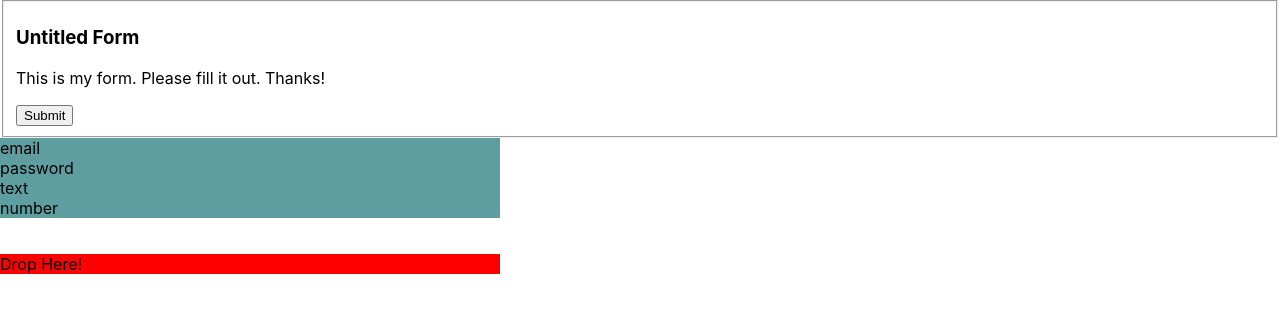
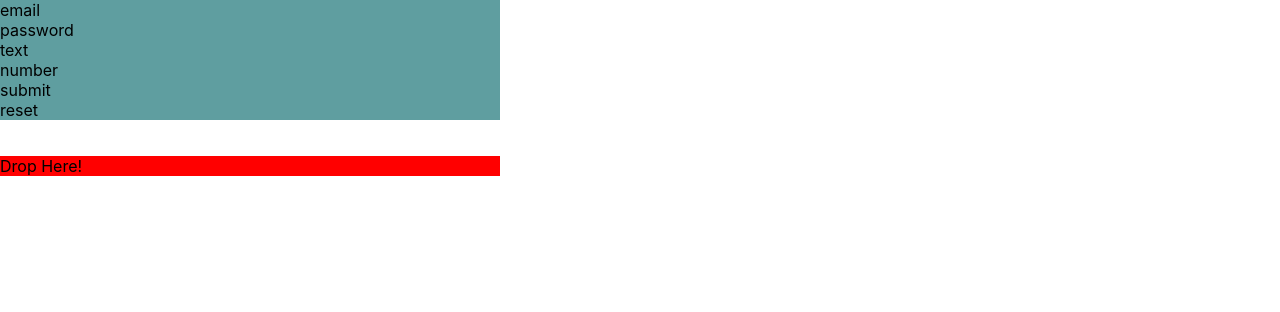
Before and after one commit to SalotJay/form-builder, a React (Create React App) app: page / in a window 1280 px wide. Shown: the top 312 px of the page. Built offline with nearby package versions, Linux system fonts and the light colour scheme.

Commit message:
Formik integration

```diff
--- a/package.json
+++ b/package.json
@@ -11,6 +11,7 @@
     "@types/react": "^18.0.26",
     "@types/react-dom": "^18.0.9",
     "formBuilder": "^3.8.3",
+    "formik": "^2.2.9",
     "node-sass": "^7.0.3",
     "react": "^18.2.0",
     "react-dnd": "^16.0.1",
--- a/src/App.tsx
+++ b/src/App.tsx
@@ -1,19 +1,46 @@
 import { Basket } from "./drop";
 import { DndProvider } from "react-dnd";
 import { HTML5Backend } from "react-dnd-html5-backend";
-import { useState } from "react";
+import { useMemo, useState } from "react";
+import { Formik } from "formik";
 
 const inputObject: any = {
-  email: (index: number, label: string) => (
+  email: (
+    index: number,
+    label: string,
+    handleChange: any,
+    handleBlur: any,
+    values: any,
+    errors: any,
+    touched: any
+  ) => (
     <>
       <label className="control-label" htmlFor={`email-${index}`}>
         {label}
         <br />
       </label>
-      <input type="email" id={`email-${index}`} name={`email-${index}`} />
+      <input
+        type="email"
+        id={`email_${index}`}
+        name={`email_${index}`}
+        onChange={handleChange}
+        onBlur={handleBlur}
+        value={values[`email_${index}`]}
+      />
+      {errors[`email_${index}`] &&
+        touched[`email_${index}`] &&
+        errors[`email_${index}`]}
     </>
   ),
-  password: (index: number, label: string) => (
+  password: (
+    index: number,
+    label: string,
+    handleChange: any,
+    handleBlur: any,
+    values: any,
+    errors: any,
+    touched: any
+  ) => (
     <>
       <label className="control-label" htmlFor={`password-${index}`}>
         {label}
@@ -23,25 +50,85 @@ const inputObject: any = {
         type="password"
         id={`password-${index}`}
         name={`password-${index}`}
+        onChange={handleChange}
+        onBlur={handleBlur}
+        value={values[`password_${index}`]}
       />
+      {errors[`password_${index}`] &&
+        touched[`password_${index}`] &&
+        errors[`password_${index}`]}
     </>
   ),
-  number: (index: number, label: string) => (
+  number: (
+    index: number,
+    label: string,
+    handleChange: any,
+    handleBlur: any,
+    values: any,
+    errors: any,
+    touched: any
+  ) => (
     <>
       <label className="control-label" htmlFor={`number-${index}`}>
         {label}
         <br />
       </label>
-      <input type="number" id={`number-${index}`} name={`number-${index}`} />
+      <input
+        type="number"
+        id={`number-${index}`}
+        name={`number-${index}`}
+        onChange={handleChange}
+        onBlur={handleBlur}
+        value={values[`number_${index}`]}
+      />
+      {errors[`number_${index}`] &&
+        touched[`number_${index}`] &&
+        errors[`number_${index}`]}
     </>
   ),
-  text: (index: number, label: string) => (
+  text: (
+    index: number,
+    label: string,
+    handleChange: any,
+    handleBlur: any,
+    values: any,
+    errors: any,
+    touched: any
+  ) => (
     <>
       <label className="control-label" htmlFor={`text-${index}`}>
         {label}
         <br />
       </label>
-      <input type="text" id={`text-${index}`} name={`text-${index}`} />
+      <input
+        type="text"
+        id={`text-${index}`}
+        name={`text-${index}`}
+        onChange={handleChange}
+        onBlur={handleBlur}
+        value={values[`text_${index}`]}
+      />
+      {errors[`text_${index}`] &&
+        touched[`text_${index}`] &&
+        errors[`text_${index}`]}
+    </>
+  ),
+  button: (
+    index: any,
+    label: any,
+    handleChange: any,
+    handleBlur: any,
+    values: any,
+    errors: any,
+    touched: any,
+    action: any
+  ) => (
+    <>
+      <label className="control-label" htmlFor={`password-${index}`}>
+        {label}
+        <br />
+      </label>
+      <button type={action}>{action}</button>
     </>
   ),
 };
@@ -49,38 +136,74 @@ const inputObject: any = {
 export default function App() {
   const [formBuilder, setFormBuilder] = useState<any>([]);
 
+  const initialValues = useMemo(() => {
+    const obj = Object.fromEntries(
+      formBuilder.map((data: any, index: number) => {
+        console.log("data", data);
+        if (data?.type !== "button") {
+          return [`${data.type}_${index}`, ""];
+        }
+        return [`submit`, ""];
+      })
+    );
+    return Object.fromEntries(
+      Object.entries(obj).filter(([key]) => !key.includes("submit"))
+    );
+  }, [formBuilder]);
+
+  console.log("intialVsluues", initialValues);
   return (
     <>
-      <form id="form-app">
-        <fieldset className="row">
-          <div className="col-xs-12">
-            <h3 className="legend">Untitled Form</h3>
-          </div>
-          <div className="col-xs-12">
-            <p>This is my form. Please fill it out. Thanks!</p>
-          </div>
-          <div className="col-xs-12">
-            <div className="form-group">
+      <Formik
+        initialValues={initialValues}
+        validate={(values) => {
+          const errors: any = {};
+          if (!values.email_0) {
+            errors.email_0 = "Required";
+          } else if (
+            !/^[A-Z0-9._%+-]+@[A-Z0-9.-]+\.[A-Z]{2,}$/i.test(values.email_0)
+          ) {
+            errors.email_0 = "Invalid email address";
+          }
+          return errors;
+        }}
+        onSubmit={(values, { setSubmitting }) => {
+          setTimeout(() => {
+            alert(JSON.stringify(values, null, 2));
+            setSubmitting(false);
+          }, 400);
+        }}
+      >
+        {({
+          values,
+          errors,
+          touched,
+          handleChange,
+          handleBlur,
+          handleSubmit,
+          isSubmitting,
+        }: /* and other goodies */
+        any) => (
+          <form onSubmit={handleSubmit}>
             {formBuilder.map((data: any, index: number) => (
               <>
-                  {inputObject[data?.type](index, data?.label)}
+                {inputObject[data?.type](
+                  index,
+                  data?.label,
+                  handleChange,
+                  handleBlur,
+                  values,
+                  errors,
+                  touched,
+                  data?.action
+                )}
                 <br />
               </>
             ))}
-            </div>
-          </div>
-          <div className="form-action">
-            <button
-              type="submit"
-              id="button_1"
-              name="button_1"
-              className="btn btn-primary"
-            >
-              Submit
-            </button>
-          </div>
-        </fieldset>
           </form>
+        )}
+      </Formik>
+
       <DndProvider backend={HTML5Backend}>
         {/* Here, render a component that uses DND inside it */}
         <Basket setFormBuilder={setFormBuilder} />
--- a/src/card.tsx
+++ b/src/card.tsx
@@ -1,17 +1,17 @@
 import React from "react";
 import { useDrag } from "react-dnd";
 
-export const Card = ({ id, type, label }: any) => {
+export const Card = ({ id, type, label, action }: any) => {
   const [{ isDragging }, dragRef] = useDrag({
     type: "form-builder",
-    item: { id, type, label },
+    item: { id, type, label, action },
     collect: (monitor) => ({
       isDragging: monitor.isDragging(),
     }),
   });
   return (
     <div ref={dragRef}>
-      {type}
+      {action ?? type}
       {isDragging}
     </div>
   );
--- a/src/drop.tsx
+++ b/src/drop.tsx
@@ -7,7 +7,9 @@ const FORM_BUILDER = [
   { id: 1, type: "email", label: "Please Enter Email" },
   { id: 2, type: "password", label: "Please Enter Password" },
   { id: 3, type: "text", label: "Please Enter text" },
-  { id: 4, type: "number", label: "Please Enter text" },
+  { id: 4, type: "number", label: "Please Enter number" },
+  { id: 5, type: "button", action: "submit", label: "submit the form" },
+  { id: 6, type: "button", action: "reset", label: "reset the form" },
 ];
 
 export const Basket = ({ setFormBuilder }: any) => {
@@ -32,12 +34,23 @@ export const Basket = ({ setFormBuilder }: any) => {
     <React.Fragment>
       <div className="card">
         {FORM_BUILDER.map((form) => (
-          <Card draggable id={form.id} type={form.type} label={form.label} />
+          <Card
+            draggable
+            id={form.id}
+            type={form.type}
+            label={form.label}
+            action={form.action}
+          />
         ))}
       </div>
       <div className="basket" ref={dropRef}>
         {basket.map((form: any) => (
-          <Card id={form.id} type={form.type} label={form.label} />
+          <Card
+            id={form.id}
+            type={form.type}
+            label={form.label}
+            action={form.action}
+          />
         ))}
         {<div className="mt-12">Drop Here!</div>}
       </div>
```
Lines whose indentation alone changed are shown as unchanged.
